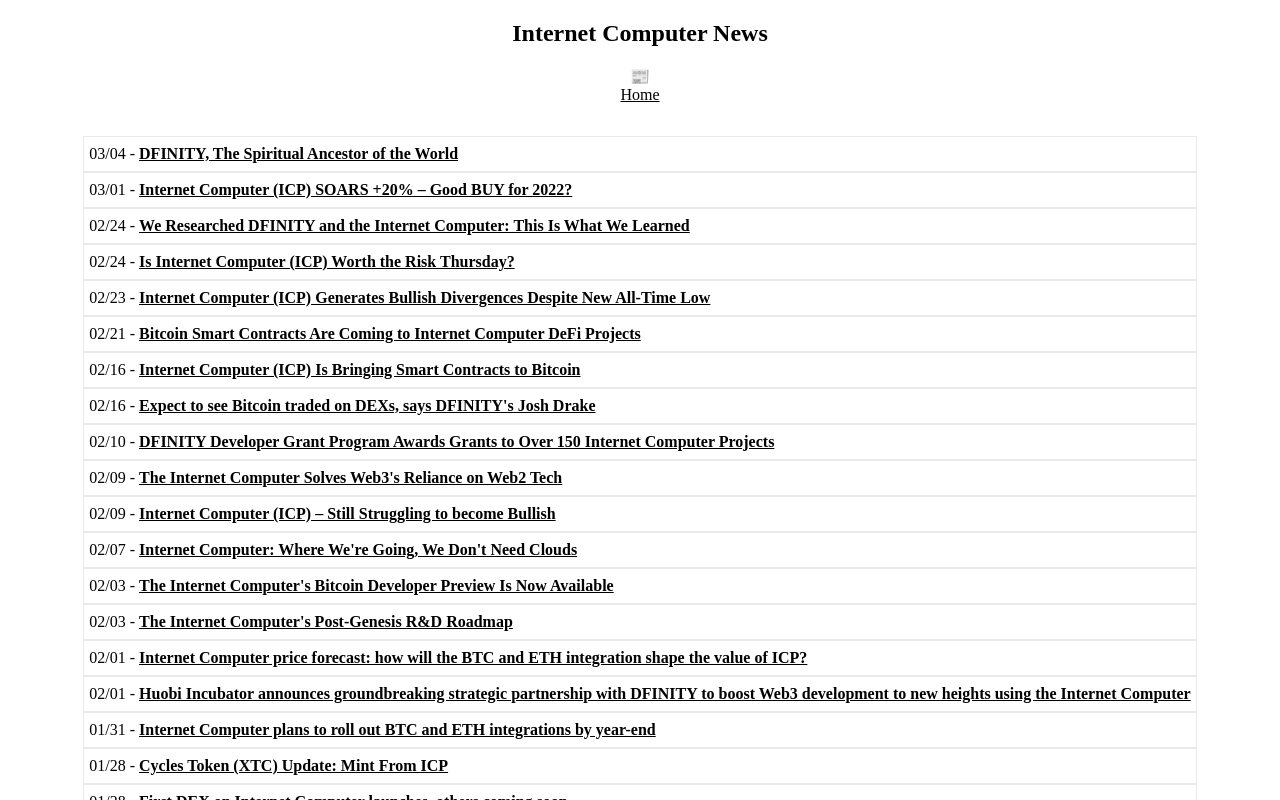
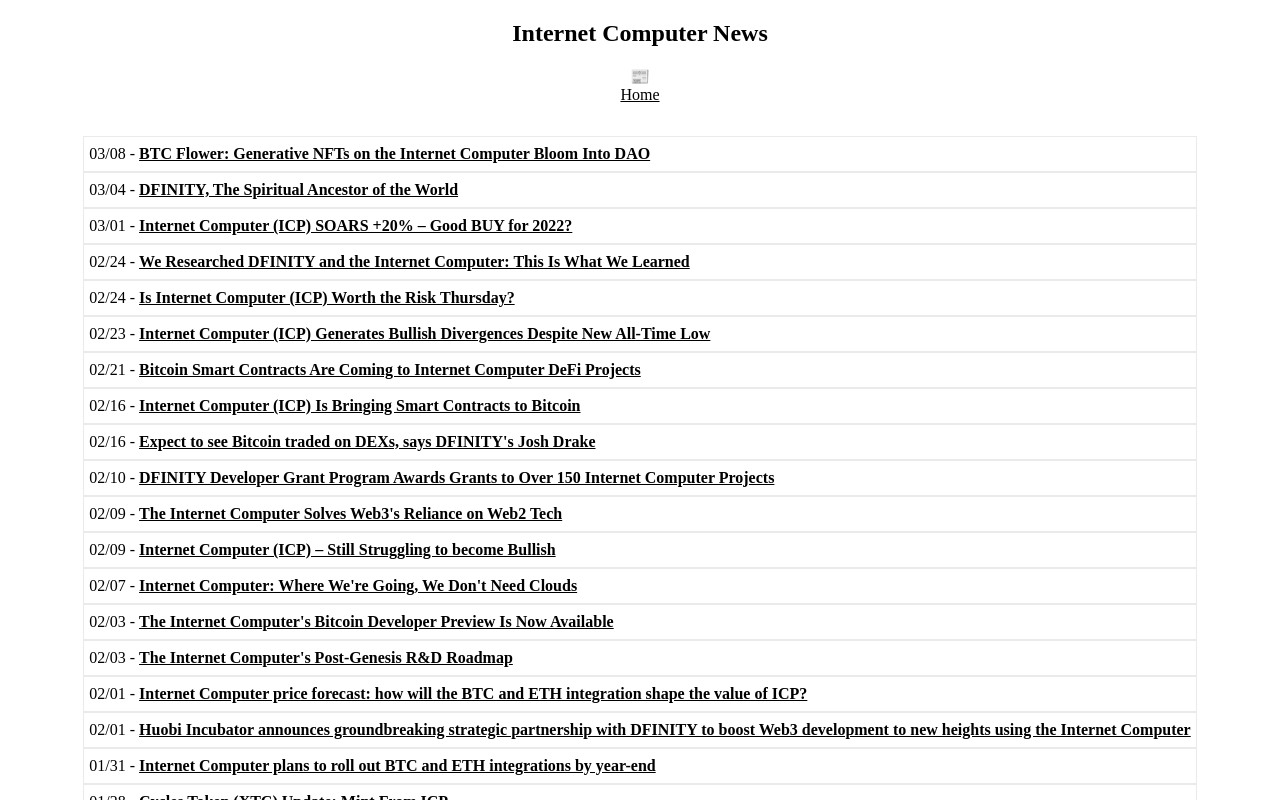
Before and after one commit to rjlucasm/ictoday, a Next.js app: page /news/2022 in a window 1280 px wide. Shown: the top 800 px of the page. Built offline with nearby package versions, Linux system fonts and the light colour scheme.

Commit message:
News 03/08

```diff
--- a/pages/news/2022.js
+++ b/pages/news/2022.js
@@ -17,6 +17,9 @@ export default function News22() {
             <Link href="/"><a style={{ color: 'inherit' }}>Home</a></Link>
 
             <div className="pagesgrid">
+            <div className="pagescard">03/08 -&nbsp;
+                <a href="https://medium.com/dfinity/btc-flower-generative-nfts-on-the-internet-computer-bloom-into-dao-559ffc78cb69" target="_blank" rel="noopener noreferrer">BTC Flower: Generative NFTs on the Internet Computer Bloom Into DAO</a>
+            </div>
             <div className="pagescard">03/04 -&nbsp;
                 <a href="https://www.itechpost.com/articles/109411/20220304/dfinity-the-spiritual-ancestor-of-the-world.htm" target="_blank" rel="noopener noreferrer">DFINITY, The Spiritual Ancestor of the World</a>
             </div>
```
